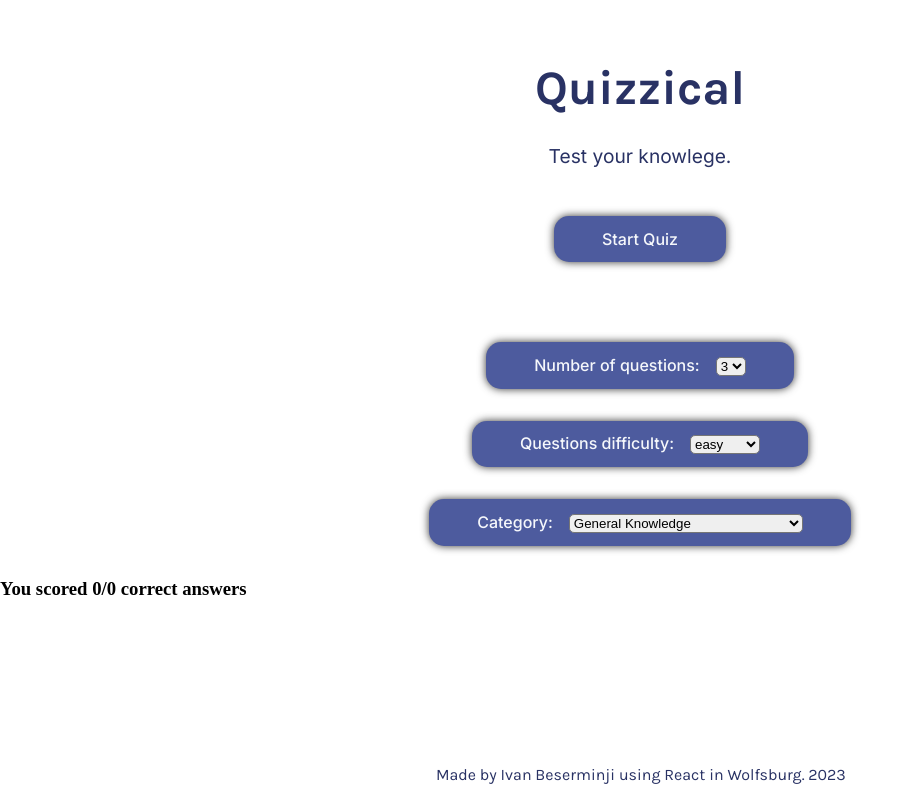
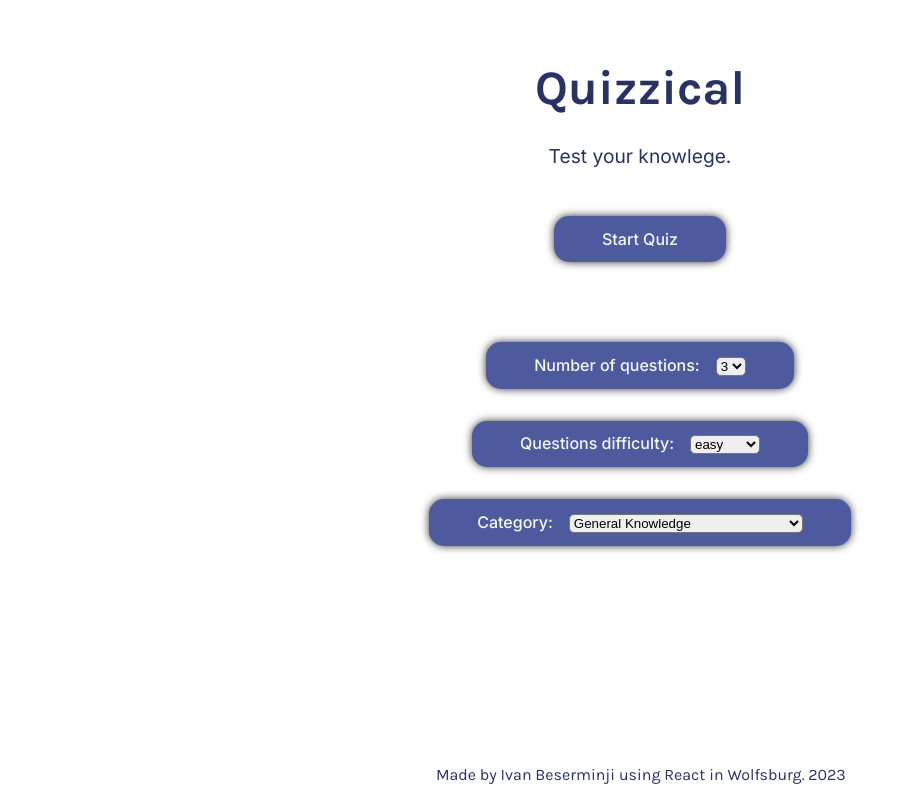
Before and after one commit to BeserWOB/quiz, a React (Vite) app: page / in a window 1280 px wide. Shown: the whole page, without its empty margins (0-920 px from the left). Built offline with nearby package versions, Linux system fonts and the light colour scheme.

Commit message:
Added counter, and its css.

```diff
--- a/src/App.jsx
+++ b/src/App.jsx
@@ -1,4 +1,4 @@
-import React, { useEffect } from "react";
+import React, { useEffect, useState } from "react";
 import Start from "./Start";
 import Question from "./Question";
 import Footer from "./Footer";
@@ -9,9 +9,10 @@ import he from 'he';
 
 export default function App(){
 
-  const[isGameOn, setIsGameOn] = React.useState(false);
-  const[questions, setQuestions] = React.useState([]);
-  const[score, setScore] = React.useState(0);
+  const[isGameOn, setIsGameOn] = useState(false);
+  const[endGame, setEndGame] = useState(false);
+  const[questions, setQuestions] = useState([]);
+  const[score, setScore] = useState(0);
   function start(url){
     setIsGameOn(true);
     getData(url);
@@ -74,8 +75,10 @@ function checkAnswers(){
     }
   })
   setScore(count)
+  setEndGame(true)
 }
-console.log(score);
+
+
   return(
     <main>
         {!isGameOn && <Start
@@ -89,8 +92,12 @@ console.log(score);
           key={index}
           selectAnswer={selectAnswer}
           />)}
-        {isGameOn && <button className="check--answers-btn"onClick={checkAnswers}>Check answers</button>}
-        <h3>You scored {score}/{questions.length} correct answers</h3>
+        {isGameOn &&
+        <div className="solution--container">
+          <button className="check--answers-btn"onClick={checkAnswers}>{!endGame? "Check answers" : "Play again"}</button>
+          {endGame && <h3>You scored {score}/{questions.length} correct answers.</h3>}
+        </div>
+        }
       <Footer />
     </main>
   )
--- a/src/index.css
+++ b/src/index.css
@@ -111,7 +111,6 @@ footer{
   gap: 1em;
 }
 .check--answers-btn{
-  font-family: 'Inter';
   background: #4D5B9E;
   border-radius: 15px;
   font-weight: 500;
@@ -122,6 +121,16 @@ footer{
   border: none;
   cursor: pointer;
   box-shadow: 0px 0px 8px rgba(0, 0, 0, 0.8);
-  margin: 5rem auto;
+  margin: 5rem auto 0;
   display: block;
 }
+.solution--container{
+  font-family: 'Inter';
+  font-weight: 700;
+  display: flex;
+  flex-direction: column;
+  align-items: center;
+  font-size: 1.5rem;
+  text-align: center;
+  color: #293264;
+}
```
